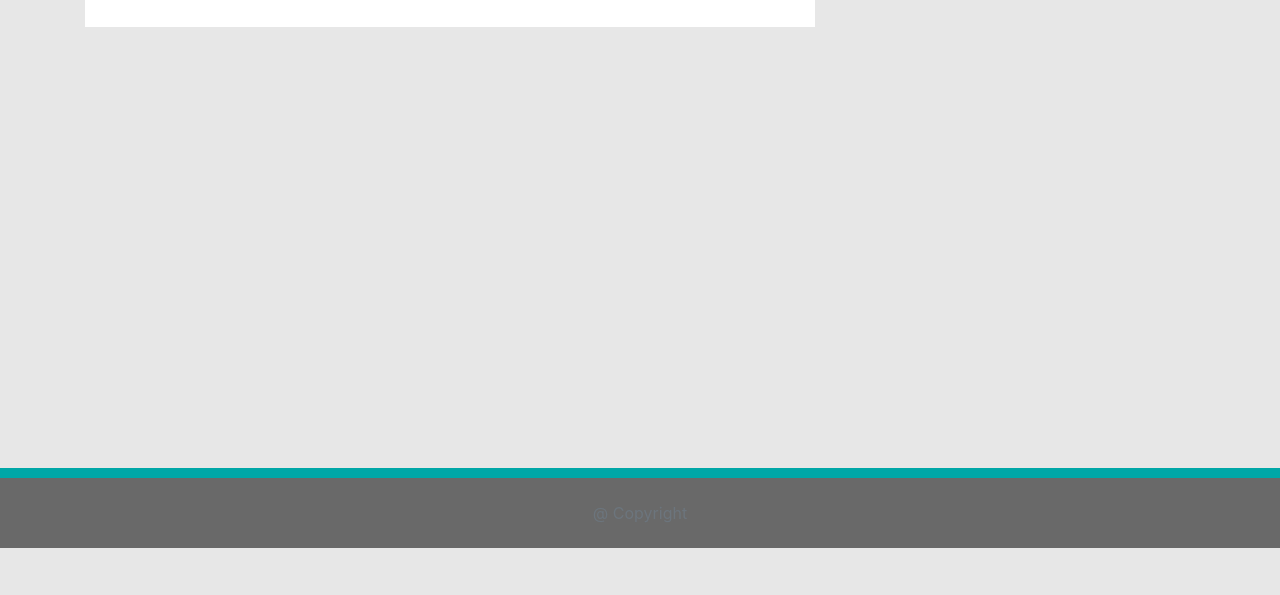
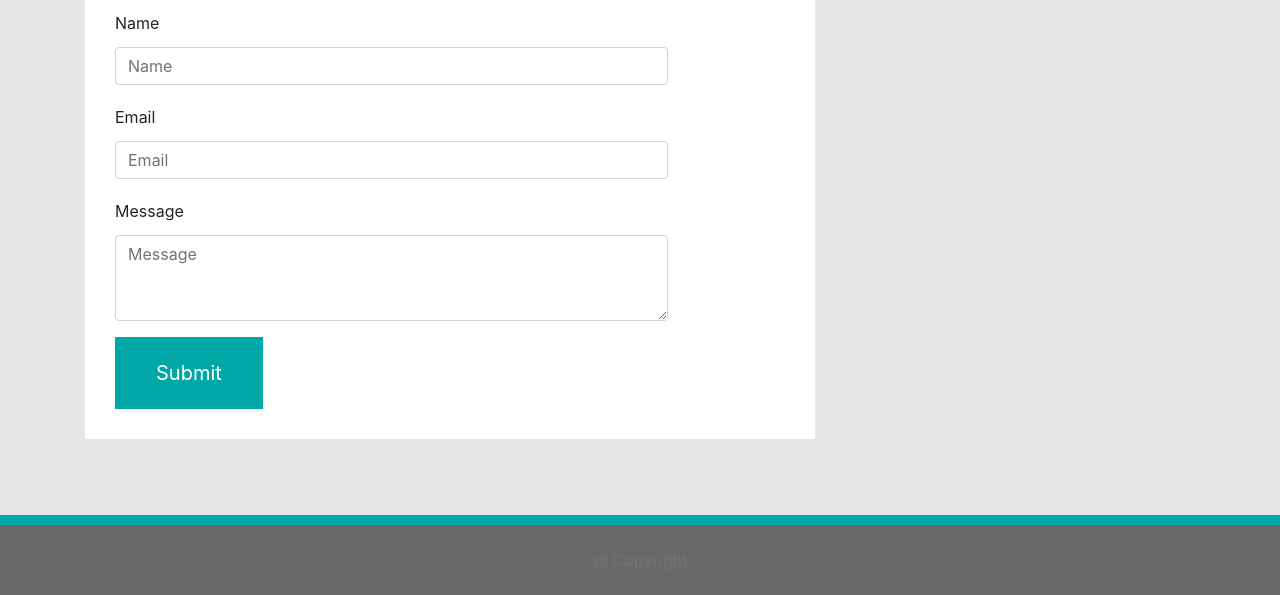
Before and after one commit to NickStull/Responsive_Portfolio, a plain HTML site: page contact.html in a window 1280 px wide. Shown: the part 252-847 px from the top of the page. Before the commit the page ends 800 px from the top, so only its background shows below. Drawn offline with nearby package versions, Linux system fonts and the light colour scheme.

Commit message:
contact page content added

```diff
--- a/assets/style.css
+++ b/assets/style.css
@@ -6,6 +6,7 @@ html {
 body {
     background-color: rgb(231, 231, 231);
     margin-bottom: 60px;
+    line-height: 2;
 }
 
 body nav .navbar-brand {
@@ -35,10 +36,16 @@ main h1 {
     font-size: 46px;
 }
 
-/* .aboutImg {
-    float: left;
-    margin-right: 10px;
-} */
+.btn-primary {
+    background-color: rgb(0, 167, 167);
+    border-color: rgb(0, 167, 167);
+}
+
+.btn-group-lg>.btn, .btn-lg {
+    border-radius: 0;
+    /* line-height: 2.5; */
+    padding: 1.25rem 2.5rem;
+}
 
 .footer {
     position: absolute;
--- a/contact.html
+++ b/contact.html
@@ -29,13 +29,27 @@
                 <div class="abt-container">
                     <div class="row">
                         <div class="col-12">
-                            <h1>Portfolio</h1>
+                            <h1>Contact</h1>
                             <hr/>
                         </div>
                     </div>
                     <div class="row">
                         <div class="col-10">
-
+                            <form>
+                                <div class="form-group">
+                                  <label for="fullName">Name</label>
+                                  <input type="text" class="form-control" id="fullName" placeholder="Name">
+                                </div>
+                                <div class="form-group">
+                                    <label for="emailAddress">Email</label>
+                                    <input type="email" class="form-control" id="emailAddress" placeholder="Email">
+                                  </div>
+                                <div class="form-group">
+                                  <label for="messageControl">Message</label>
+                                  <textarea class="form-control" id="messageControl" rows="3" placeholder="Message"></textarea>
+                                </div>
+                                <button type="submit" class="btn btn-primary btn-lg">Submit</button>
+                              </form>
                         </div>
                     </div>
                 </div>
```
